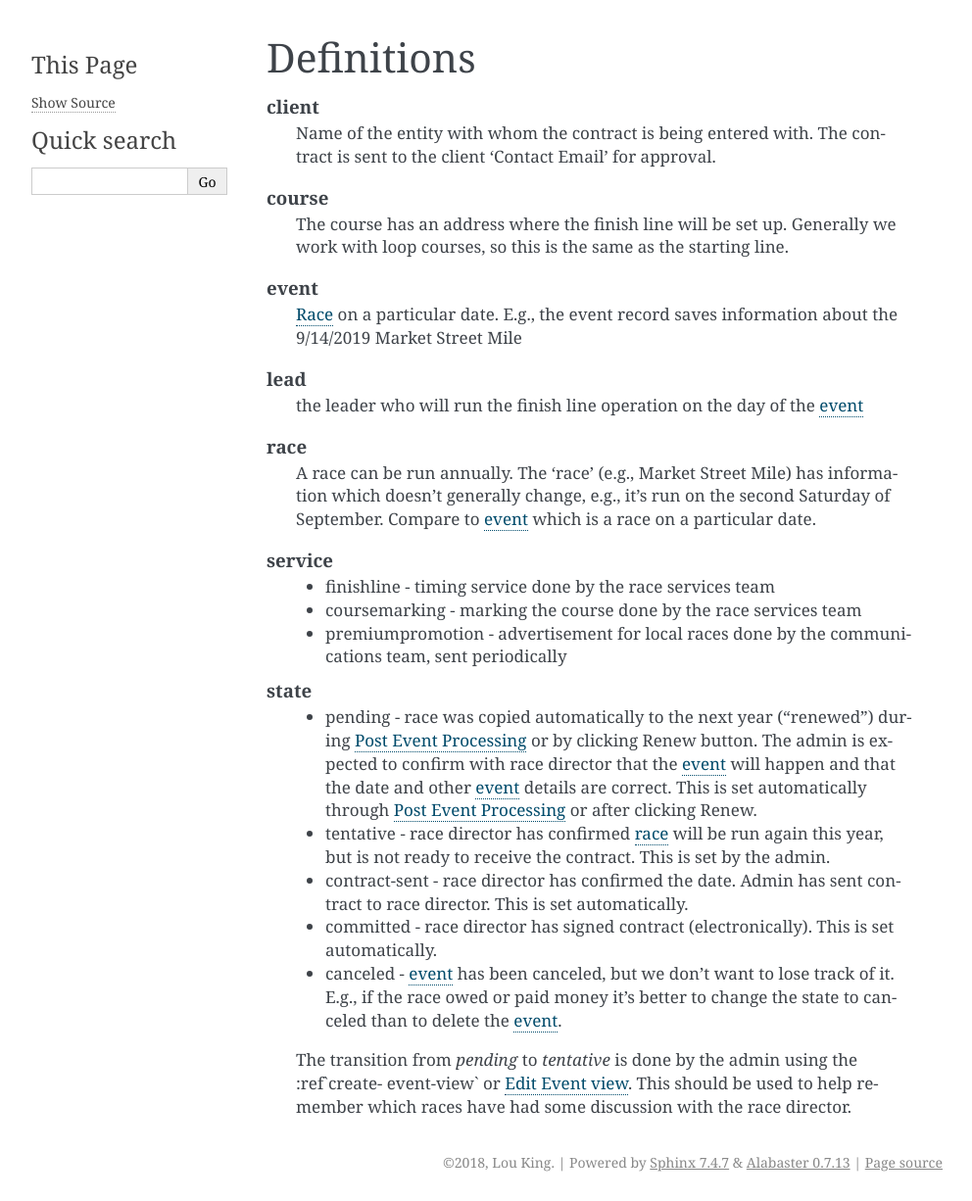
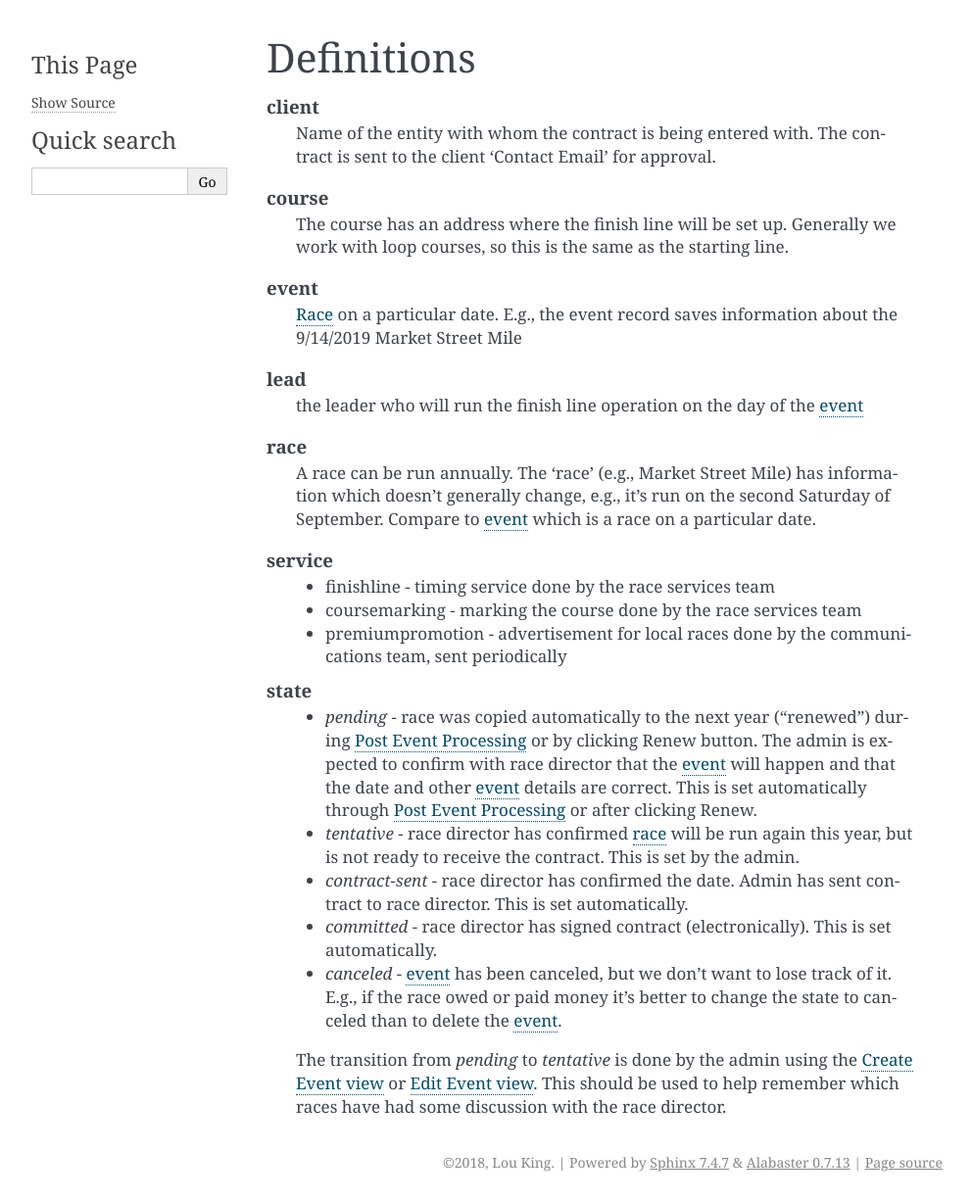
Before and after one commit to louking/contracts, a Sphinx documentation site: the page built from docs/contract-definitions.rst, in a window 1280 px wide. Shown: the whole page at 98% size, without its empty margins (148-1140 px from the left). Built offline with Sphinx 7.4.7, drawn with Linux system fonts in a browser that asks for light colours.

Commit message:
doc enhancements

```diff
--- a/docs/contract-definitions.rst
+++ b/docs/contract-definitions.rst
@@ -30,22 +30,22 @@ Definitions
         - premiumpromotion - advertisement for local races done by the communications team, sent periodically
 
     state
-        - pending - race was copied automatically to the next year (“renewed”) during
+        - *pending* - race was copied automatically to the next year (“renewed”) during
           :ref:`post-event-processing` or by clicking Renew button. The admin is expected to
           confirm with race director that the :term:`event` will happen and that the date and other
           :term:`event` details are correct. This is set automatically through :ref:`post-event-processing` or after clicking Renew.
 
-        - tentative - race director has confirmed :term:`race` will be run again this year, but is not ready to receive
+        - *tentative* - race director has confirmed :term:`race` will be run again this year, but is not ready to receive
           the contract. This is set by the admin.
 
-        - contract-sent - race director has confirmed the date. Admin has sent contract to race director. This is
+        - *contract-sent* - race director has confirmed the date. Admin has sent contract to race director. This is
           set automatically.
 
-        - committed - race director has signed contract (electronically). This is set automatically.
+        - *committed* - race director has signed contract (electronically). This is set automatically.
 
-        - canceled - :term:`event` has been canceled, but we don't want to lose track of it. E.g., if the race
+        - *canceled* - :term:`event` has been canceled, but we don't want to lose track of it. E.g., if the race
           owed or paid money it's better to change the state to canceled than to delete the :term:`event`.
 
-        The transition from *pending* to *tentative* is done by the admin using the :ref`create-
-        event-view` or :ref:`edit-event-view`. This should be used to help remember which races have
+        The transition from *pending* to *tentative* is done by the admin using the :ref:`create-event-view`
+        or :ref:`edit-event-view`. This should be used to help remember which races have
         had some discussion with the race director.
```
Also changed, not shown: docs/contract-admin-reference.rst (+7 -3 lines).
